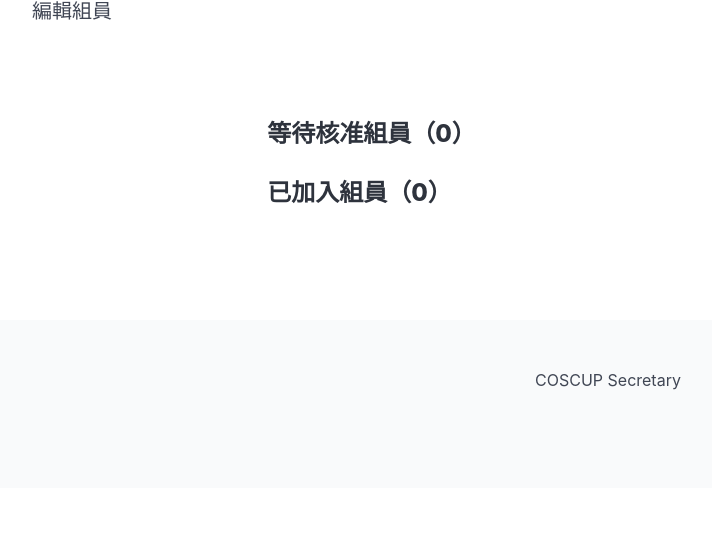
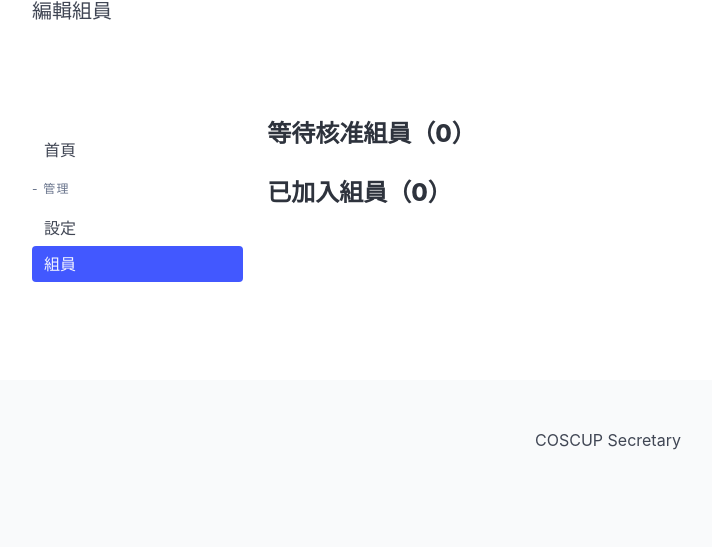
Before and after one commit to COSCUP/COSCUP-Volunteer, a Python web app: template templates/team_edit_user.html in a window 1280 px wide. Shown: the part 141-688 px from the top of the page, without its empty margins (32-744 px from the left). Run offline with Jinja, Linux system fonts and the light colour scheme; the template is opened without the code that fills it, so the values that code supplies are empty; some libraries are stand-ins or nearby versions.

Commit message:
Add mune in team edit page

```diff
--- a/templates/team_edit.html
+++ b/templates/team_edit.html
@@ -8,5 +8,26 @@
     <p class="subtitle">{% block team_edit_subtitle %}{% endblock %}</p>
   </div>
 </section>
-{% block team_edit_body %}{% endblock %}
+<section class="section">
+  <div class="container">
+      <div class="columns">
+          <div class="column is-one-fifth">
+              <aside class="menu">
+                  <p class="menu-label">{{team.name}}</p>
+                  <ul class="menu-list">
+                      <li>
+                          <a href="{{url_for('team.index', pid=team.pid, tid=team.tid)}}">首頁</a>
+                      </li>
+                  </ul>
+                  <p class="menu-label">{{team.name}} - 管理</p>
+                  <ul class="menu-list">
+                      <li><a class="{%block team_edit_menu%}{%endblock%}" href="/team/{{team.pid}}/{{team.tid}}/edit">設定</a></li>
+                      <li><a class="{%block team_edit_user_menu%}{%endblock%}" href="/team/{{team.pid}}/{{team.tid}}/edit_user">組員</a></li>
+                  </ul>
+              </aside>
+          </div>
+          {% block team_edit_body %}{% endblock %}
+      </div>
+  </div>
+</section>
 {% endblock %}
--- a/templates/team_edit_user.html
+++ b/templates/team_edit_user.html
@@ -1,11 +1,7 @@
 {% extends "team_edit.html" %}
 {% block team_edit_subtitle %}編輯組員{% endblock %}
+{% block team_edit_user_menu %}is-active{% endblock %}
 {% block team_edit_body %}
-<section class="section">
-  <div class="container">
-      <div class="columns">
-          <div class="column is-one-fifth">
-          </div>
 <div class="column is-half">
     <div id="teamuser" class="content">
         <h3>等待核准組員（{{waitting_list|length}}）</h3>
@@ -48,9 +44,6 @@
         </ol>
     </div>
 </div>
-      </div>
-  </div>
-</section>
 <div id="teamusermodal" class="modal" v-bind:class="{'is-active': isActive}">
     <div class="modal-background"></div>
     <div class="modal-card">
```
Also changed, not shown: templates/team_edit_setting.html (+2 -7 lines). Lines whose indentation alone changed are shown as unchanged.
